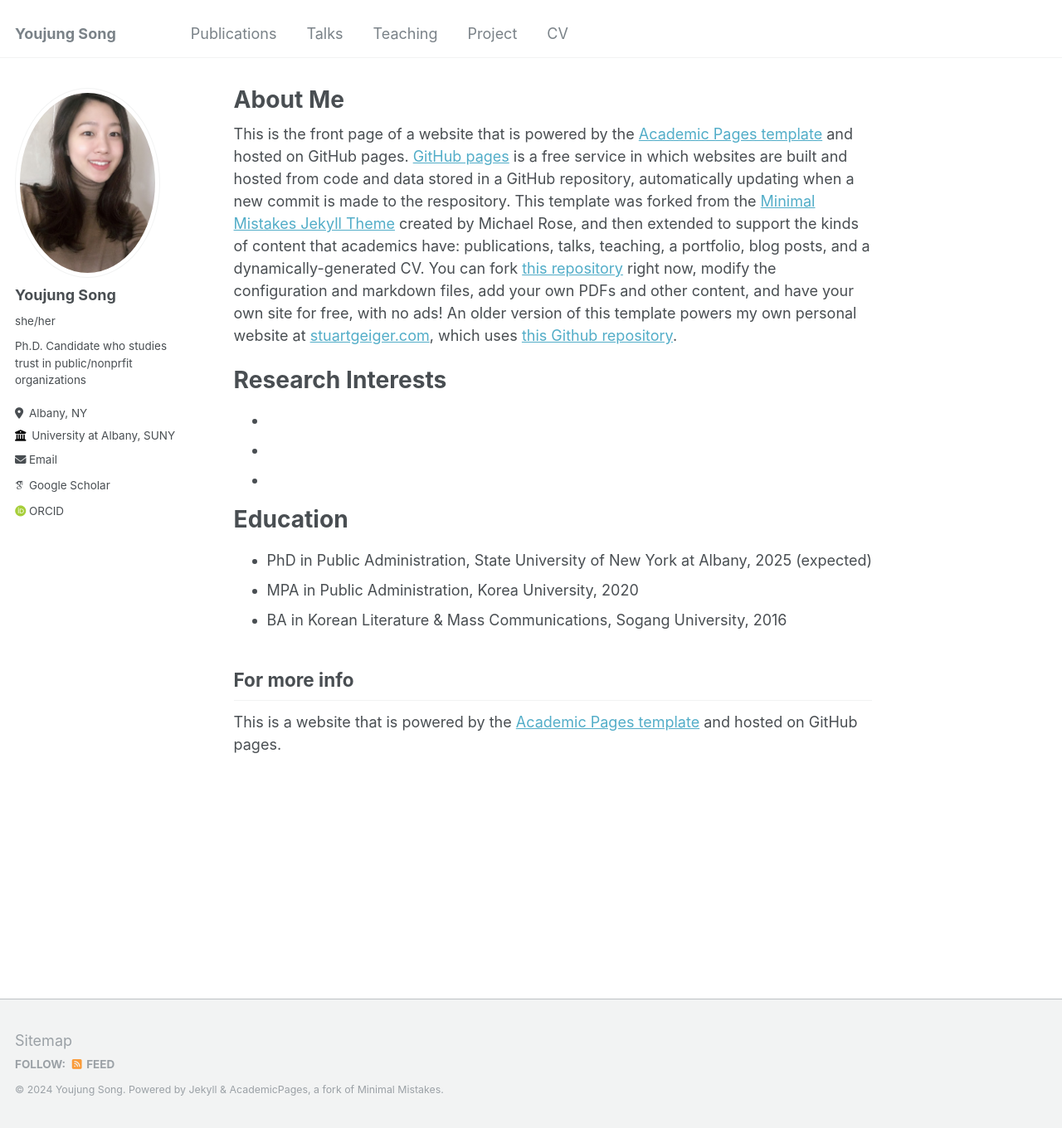
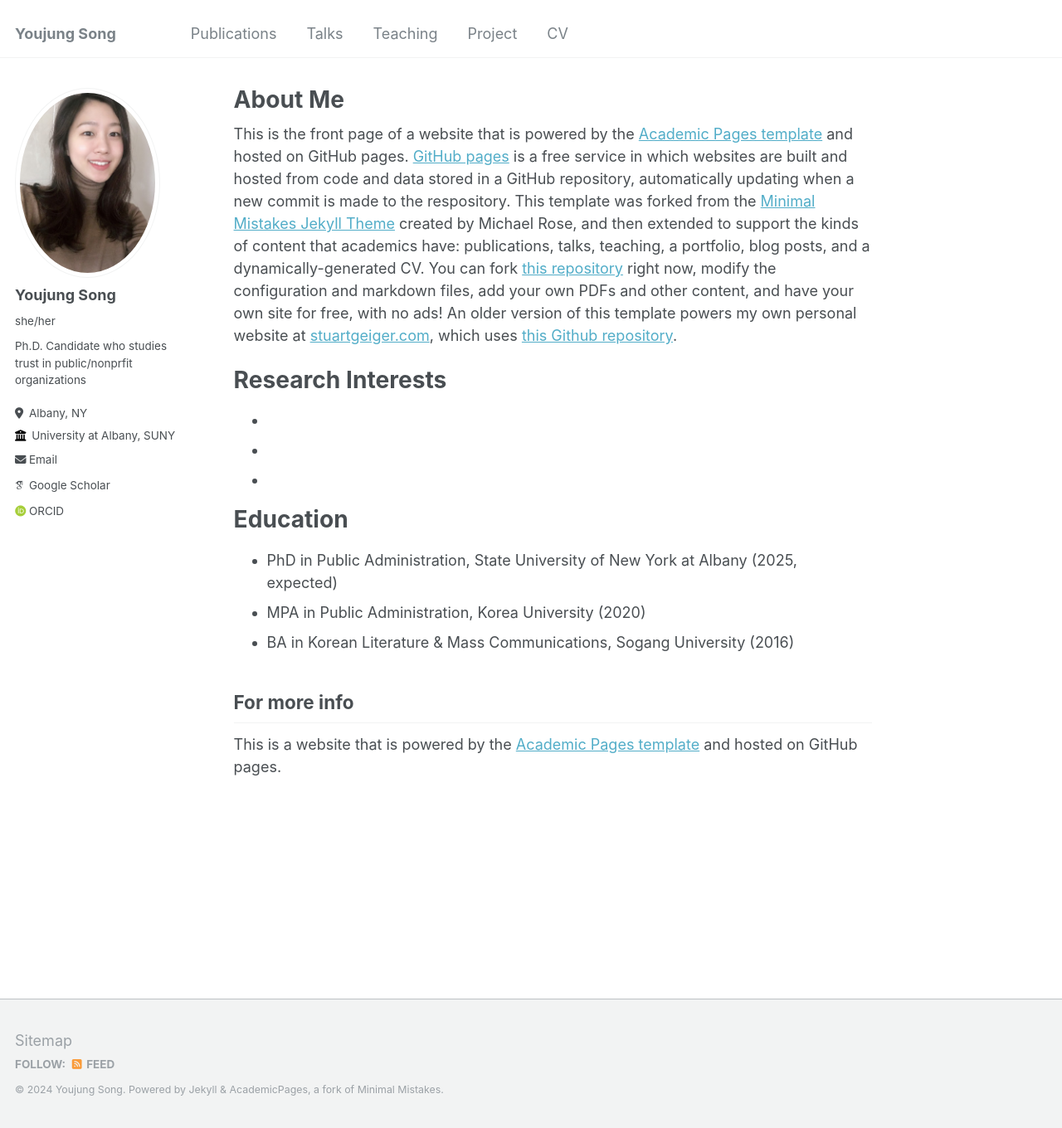
Before and after one commit to youjung-song/Youjung-song.github.io, a Jekyll site: the page built from _pages/about.md, in a window 1280 px wide and 1360 px high. Shown: the whole window at 83% size. Built offline with Jekyll 4.4.1, drawn with Linux system fonts in a browser that asks for light colours; some web fonts are replaced.

```diff
--- a/_pages/about.md
+++ b/_pages/about.md
@@ -17,9 +17,9 @@ Research Interests
 
 Education
 ======
-* PhD in Public Administration, State University of New York at Albany, 2025 (expected)
-* MPA in Public Administration, Korea University, 2020
-* BA in Korean Literature & Mass Communications, Sogang University, 2016
+* PhD in Public Administration, State University of New York at Albany (2025, expected)
+* MPA in Public Administration, Korea University (2020)
+* BA in Korean Literature & Mass Communications, Sogang University (2016)
 
 For more info
 ------
```
